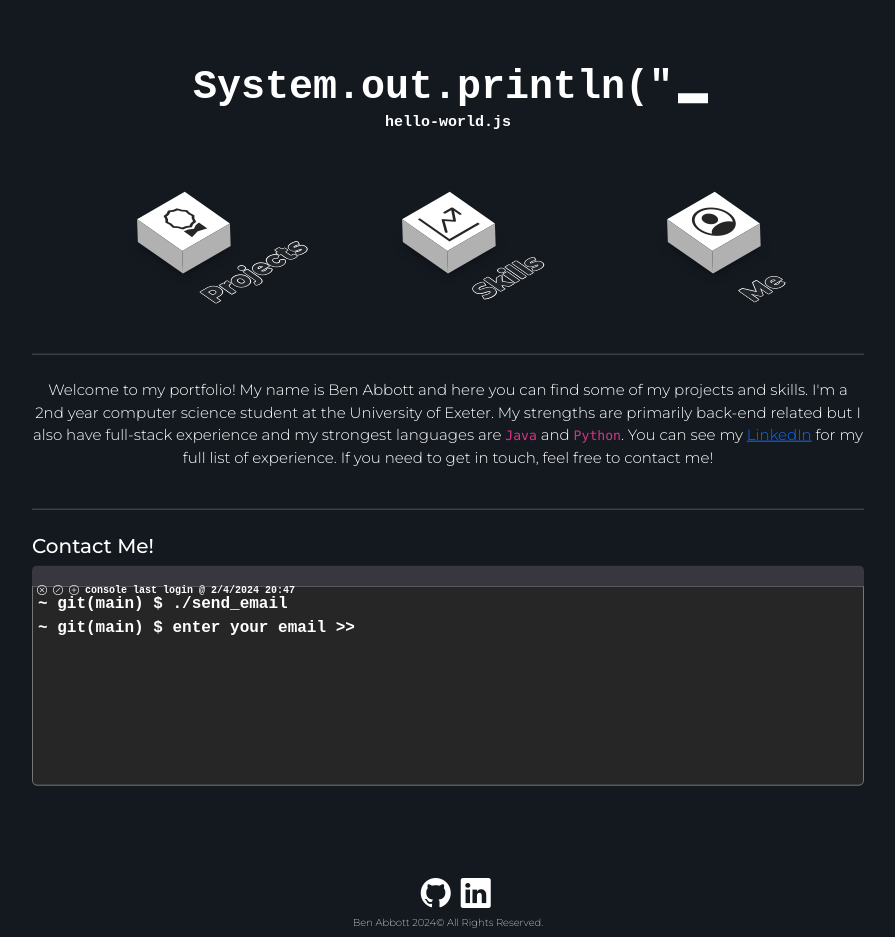
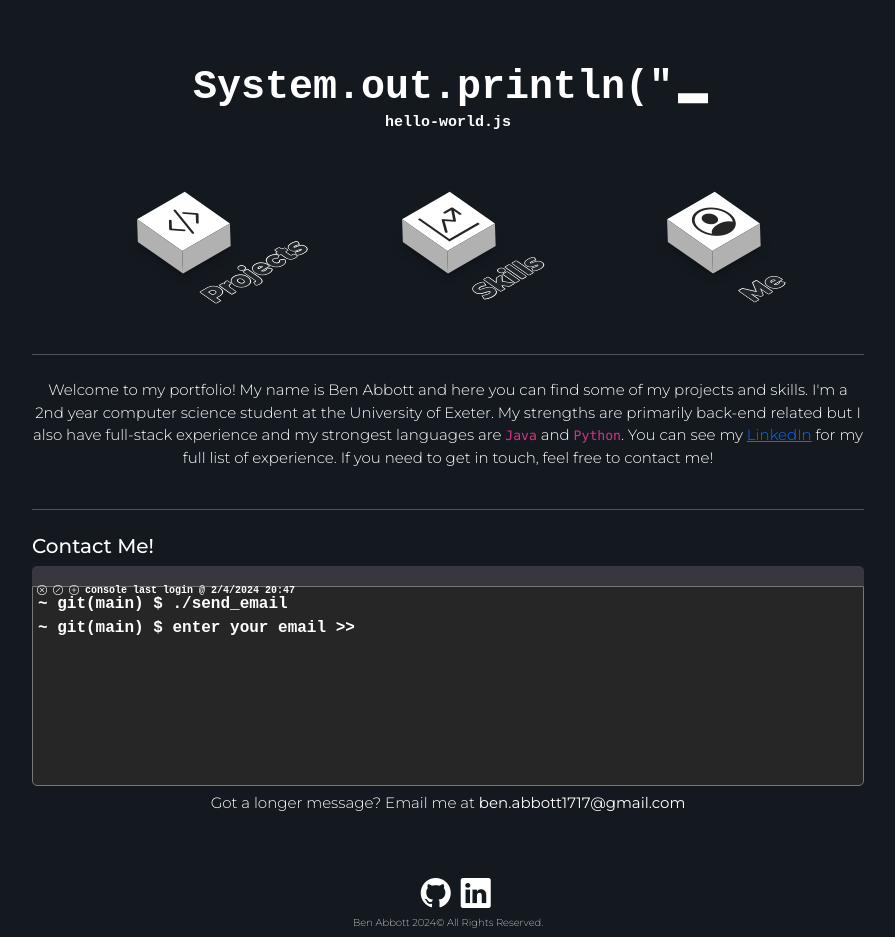
Before and after one commit to be-nny/portfolio, a Next.js app in the folder my-portfolio-site/: page / in a window 1280 px wide. Shown: the whole page, without its empty margins (192-1087 px from the left). Built offline with nearby package versions, Linux system fonts and the light colour scheme.

Commit message:
icon change

```diff
--- a/my-portfolio-site/app/components/About.tsx
+++ b/my-portfolio-site/app/components/About.tsx
@@ -28,6 +28,11 @@ export const About = () => {
                 </div>
                 <div className={"commandLine"} contentEditable={"true"}>
                     <Console />
+                </div>
+                <div className={`${styles.subText}`}>
+                    <p>
+                        Got a longer message? Email me at <strong>ben.abbott1717@gmail.com</strong>
+                    </p>
                 </div>
             </div>
         </div>
--- a/my-portfolio-site/app/components/Menu.tsx
+++ b/my-portfolio-site/app/components/Menu.tsx
@@ -16,7 +16,7 @@ export const Menu = () => {
             <ul className={styles.menuList}>
                 <li className={styles.menuItem}>
                     <a href="" className={styles.menuLink} onClick={(event) => handleClick('projects', event)}>
-                        <i className={`bi bi-award ${styles.menuIcon}`} />
+                        <i className={`bi bi-code-slash ${styles.menuIcon}`} />
                     </a>
                     <div className={`${styles.menuItemText} ${styles.myWorkText}`}>Projects</div>
                 </li>
```
